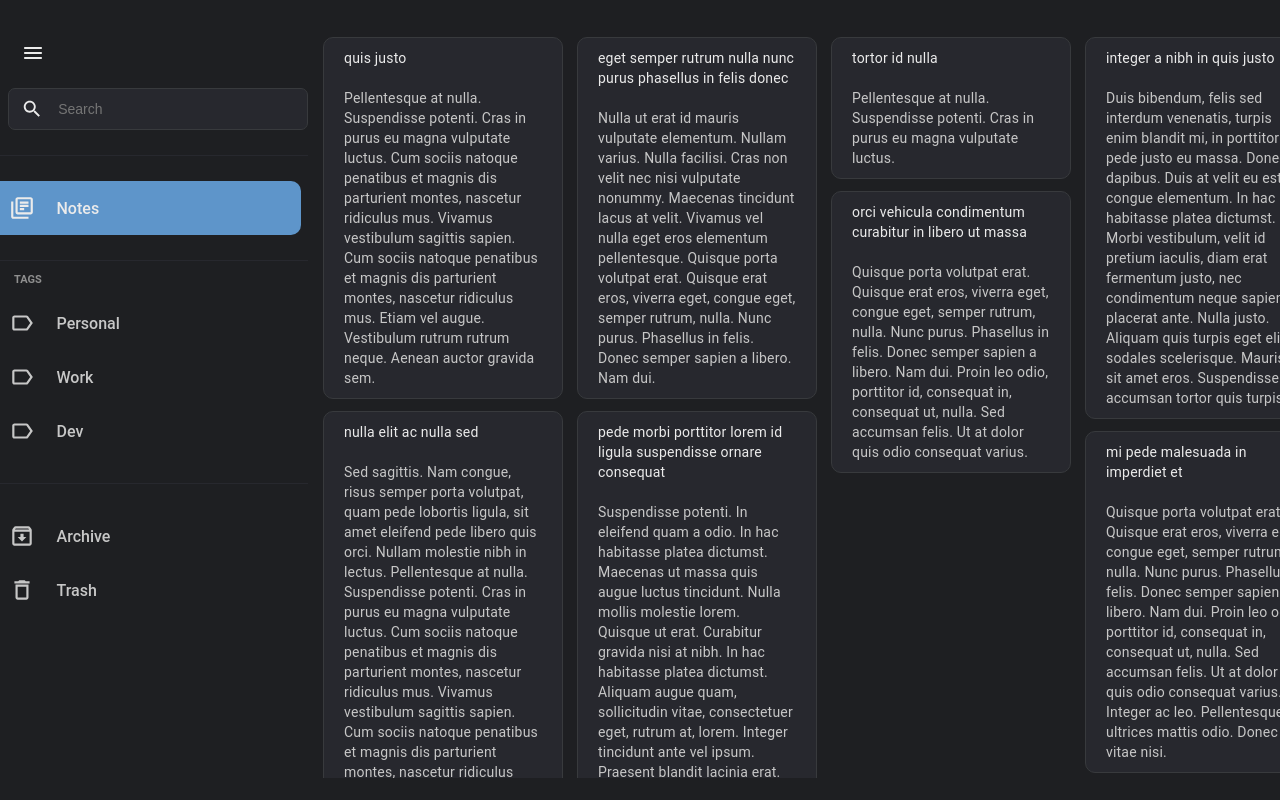
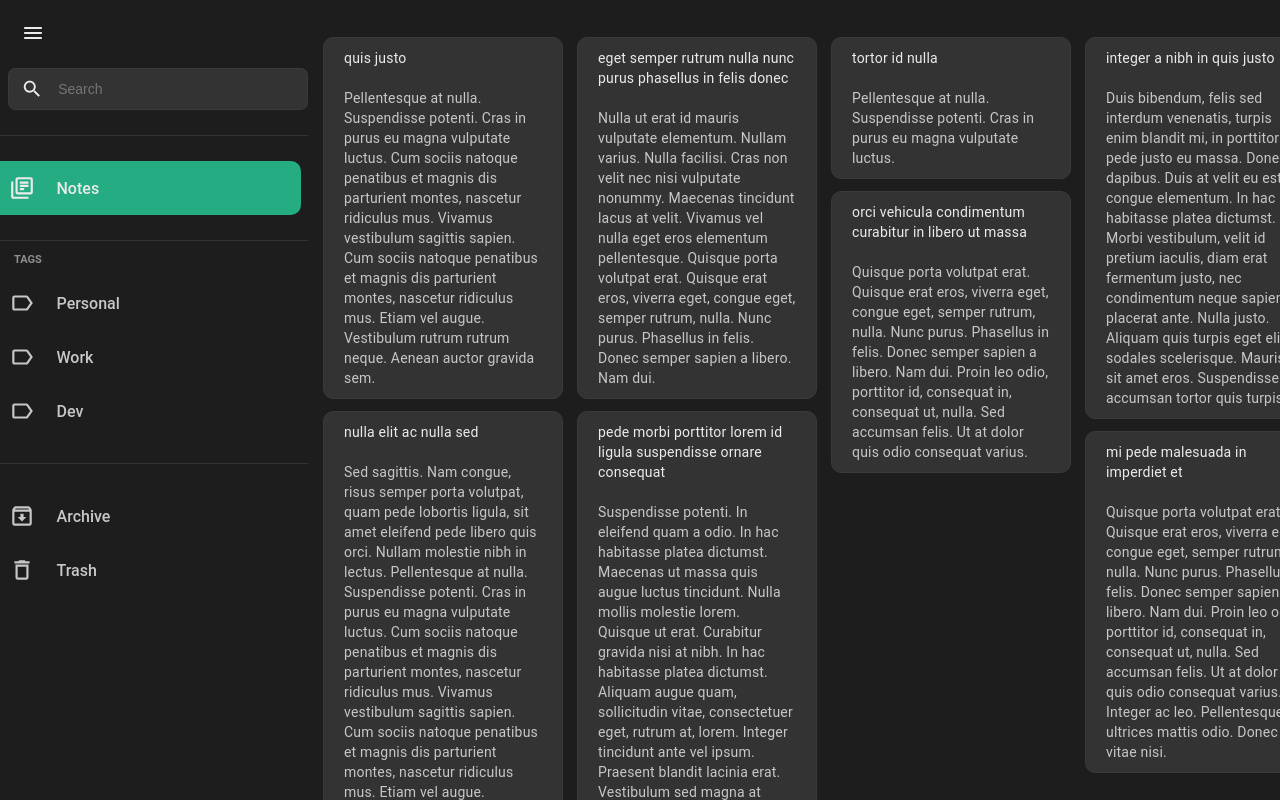
Before and after one commit to jayvolr/notes-app-web, a Vue app: page / in a window 1280 px wide. Built offline with nearby package versions, Linux system fonts and the light colour scheme.

Commit message:
styling and logo update

```diff
--- a/src/App.vue
+++ b/src/App.vue
@@ -42,7 +42,7 @@ body {
 .view-container {
   margin-left: 316px;
   transition: margin 350ms cubic-bezier(0.215, 0.61, 0.355, 1);
-  height: calc(100% - 22px);
+  height: 100%;
   overflow-y: scroll;
   overflow-x: hidden;
 
--- a/src/assets/_vars.scss
+++ b/src/assets/_vars.scss
@@ -1,8 +1,8 @@
-$black: #1e1f22;
-$black-2: #27282e;
-$black-3: #383a3d;
+$black: #1d1d1d;
+$black-2: #333333;
+$black-3: #3a3a3a;
 $white: #ebebeb;
 $white-2: #c7c7c7;
 $gray: #8f8f8f;
-$blue-overlay: #5e95ca;
-$blue-overlay-2: #4d86bb;
+$blue-overlay: #25ac83;
+$blue-overlay-2: #21916f;
--- a/src/components/Nav.vue
+++ b/src/components/Nav.vue
@@ -68,7 +68,7 @@ export default {
 .nav-button {
   position: fixed;
   left: 5px;
-  top: 25px;
+  top: 5px;
   padding: 12px;
   margin: 4px;
   height: 24px;
@@ -85,7 +85,7 @@ export default {
   flex-direction: column;
   left: 0;
   transition: transform 350ms cubic-bezier(0.215, 0.61, 0.355, 1);
-  top: 80px;
+  top: 60px;
   width: 300px;
   padding: 8px;
   align-items: center;
@@ -113,7 +113,7 @@ export default {
 
       &:hover {
         background: $black-2;
-        transition: all 200ms;
+        // transition: all 100ms;
       }
 
       &--active {
```
Also changed, not shown: public/mixnote.png.
